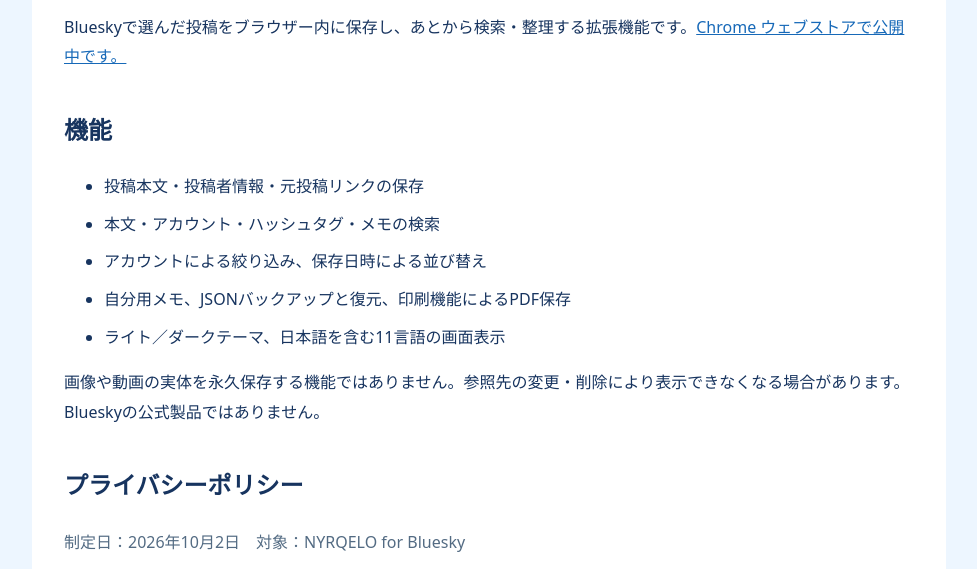
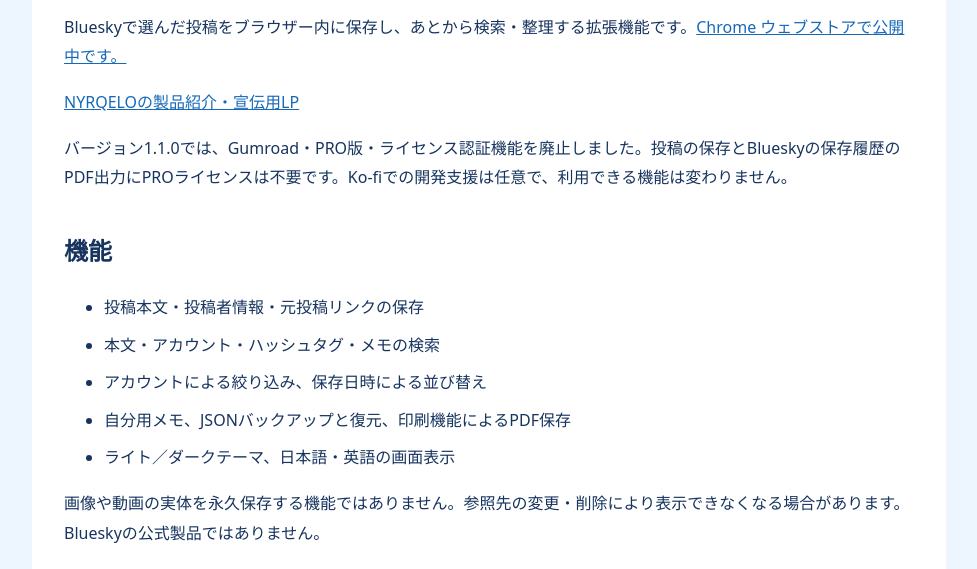
Before and after one commit to blueway01/nyrqelo, a plain HTML site: page index.html in a window 1280 px wide. Shown: the part 231-800 px from the top of the page, without its empty margins (151-1128 px from the left). Drawn offline with Linux system fonts and the light colour scheme.

Commit message:
製品説明をv1.1.0と同期し宣伝用LPを案内

```diff
--- a/index.html
+++ b/index.html
@@ -4,7 +4,9 @@
 <style>body{margin:0;background:#edf6ff;color:#17345f;font-family:system-ui,sans-serif;line-height:1.85}main{max-width:850px;margin:40px auto;padding:32px;background:#fff;border-radius:20px}h1{font-size:2rem;margin-bottom:0}h2{margin-top:36px}a{color:#1769b8}.sub{color:#536b83}li{margin:8px 0}footer{border-top:1px solid #d2e5f5;padding-top:24px;margin-top:36px}nav a{margin-right:22px}</style></head>
 <body><main><nav><a href="index-en.html">English</a><a href="#features">機能</a><a href="#privacy">プライバシーポリシー</a><a href="#support">問い合わせ</a></nav>
 <h1>NYRQELO for Bluesky</h1><p class="sub">NIRKELO（ニルケロ）— 好きな投稿を、そっと保存。</p><p>Blueskyで選んだ投稿をブラウザー内に保存し、あとから検索・整理する拡張機能です。<a href="https://chromewebstore.google.com/detail/nyrqelo-for-bluesky/inamkdcoefaflmniegmelinbdoelckhn?hl=ja">Chrome ウェブストアで公開中です。</a></p>
-<h2 id="features">機能</h2><ul><li>投稿本文・投稿者情報・元投稿リンクの保存</li><li>本文・アカウント・ハッシュタグ・メモの検索</li><li>アカウントによる絞り込み、保存日時による並び替え</li><li>自分用メモ、JSONバックアップと復元、印刷機能によるPDF保存</li><li>ライト／ダークテーマ、日本語を含む11言語の画面表示</li></ul>
+<p><a href="https://nyrqelo.vercel.app/">NYRQELOの製品紹介・宣伝用LP</a></p>
+<p>バージョン1.1.0では、Gumroad・PRO版・ライセンス認証機能を廃止しました。投稿の保存とBlueskyの保存履歴のPDF出力にPROライセンスは不要です。Ko-fiでの開発支援は任意で、利用できる機能は変わりません。</p>
+<h2 id="features">機能</h2><ul><li>投稿本文・投稿者情報・元投稿リンクの保存</li><li>本文・アカウント・ハッシュタグ・メモの検索</li><li>アカウントによる絞り込み、保存日時による並び替え</li><li>自分用メモ、JSONバックアップと復元、印刷機能によるPDF保存</li><li>ライト／ダークテーマ、日本語・英語の画面表示</li></ul>
 <p>画像や動画の実体を永久保存する機能ではありません。参照先の変更・削除により表示できなくなる場合があります。Blueskyの公式製品ではありません。</p>
 <h2 id="privacy">プライバシーポリシー</h2><p class="sub">制定日：2026年10月2日　対象：NYRQELO for Bluesky</p>
 <h3>運営者</h3><p>ikoibito</p>
```
